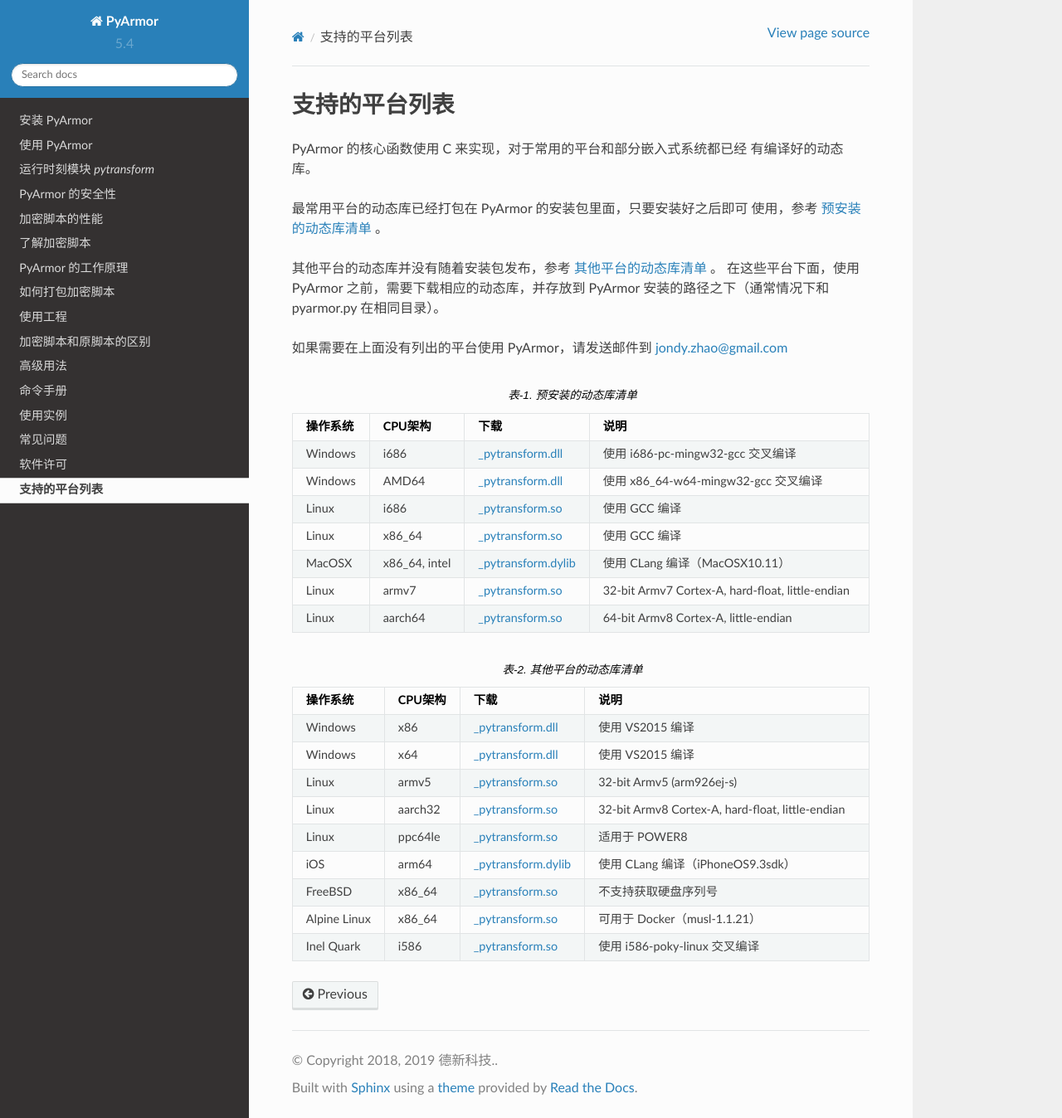
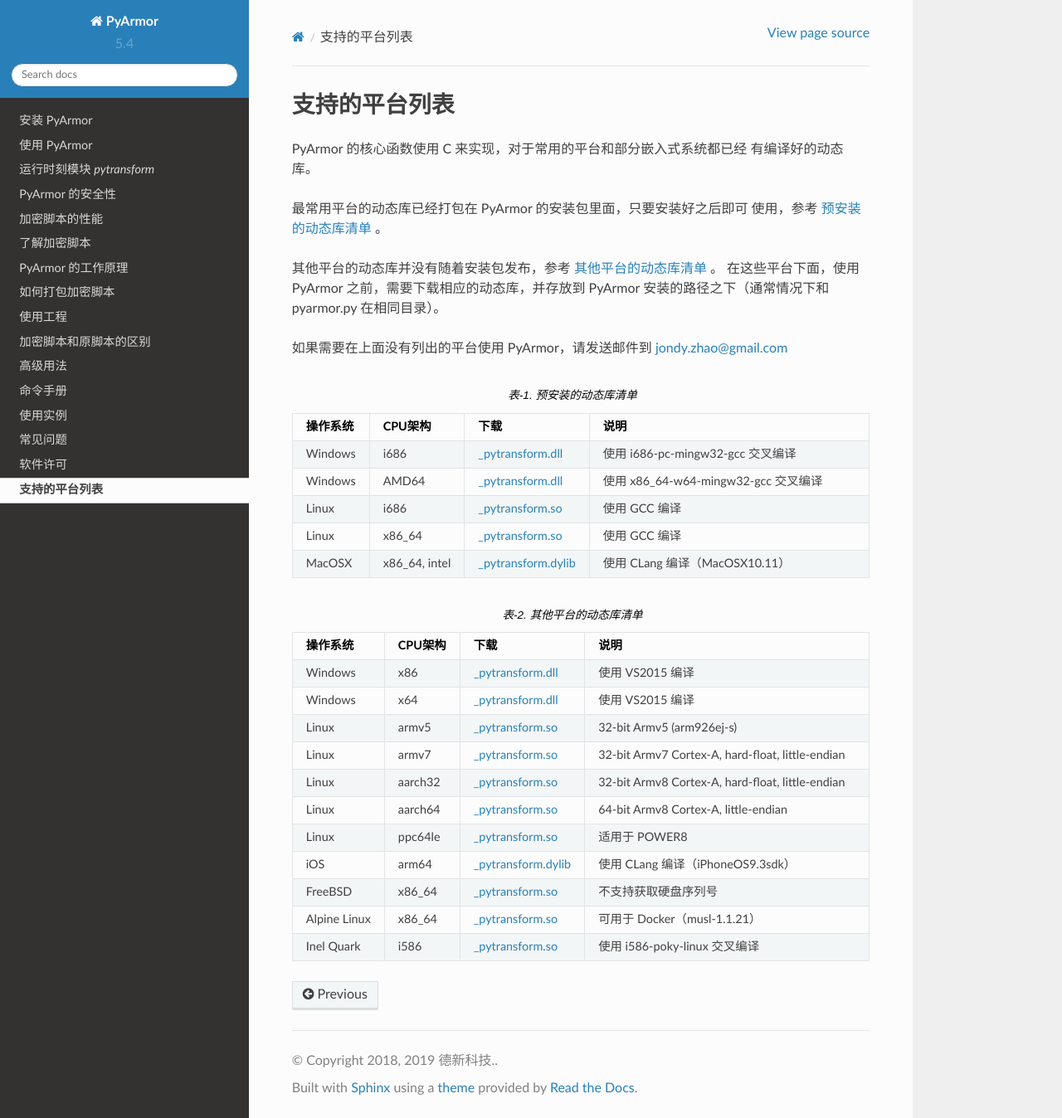
Before and after one commit to dashingsoft/pyarmor-docs-zh, a Sphinx documentation site: the page built from docs/platforms.rst, in a window 1280 px wide and 1348 px high. Shown: the whole window at 83% size. Built offline with Sphinx 7.4.7 and the Read the Docs theme 2.0.0, drawn with Linux system fonts in a browser that asks for light colours; part of the change alters nothing that is shown.

```diff
--- a/docs/platforms.rst
+++ b/docs/platforms.rst
@@ -44,14 +44,6 @@ PyArmor 安装的路径之下（通常情况下和 pyarmor.py 在相同目录）
      - x86_64, intel
      - `_pytransform.dylib <http://pyarmor.dashingsoft.com/downloads/platforms/macosx_x86_64/_pytransform.dylib>`_
      - 使用 CLang 编译（MacOSX10.11）
-   * - Linux
-     - armv7
-     - `_pytransform.so <http://pyarmor.dashingsoft.com/downloads/platforms/armv7/_pytransform.so>`_
-     - 32-bit Armv7 Cortex-A, hard-float, little-endian
-   * - Linux
-     - aarch64
-     - `_pytransform.so <http://pyarmor.dashingsoft.com/downloads/platforms/armv8.64-bit/_pytransform.so>`_
-     - 64-bit Armv8 Cortex-A, little-endian
 
 .. list-table:: 表-2. 其他平台的动态库清单
    :name: 其他平台的动态库清单
@@ -75,9 +67,17 @@ PyArmor 安装的路径之下（通常情况下和 pyarmor.py 在相同目录）
      - `_pytransform.so <http://pyarmor.dashingsoft.com/downloads/platforms/armv5/_pytransform.so>`_
      - 32-bit Armv5 (arm926ej-s)
    * - Linux
+     - armv7
+     - `_pytransform.so <http://pyarmor.dashingsoft.com/downloads/platforms/armv7/_pytransform.so>`_
+     - 32-bit Armv7 Cortex-A, hard-float, little-endian
+   * - Linux
      - aarch32
      - `_pytransform.so <http://pyarmor.dashingsoft.com/downloads/platforms/armv8.32-bit/_pytransform.so>`_
      - 32-bit Armv8 Cortex-A, hard-float, little-endian
+   * - Linux
+     - aarch64
+     - `_pytransform.so <http://pyarmor.dashingsoft.com/downloads/platforms/armv8.64-bit/_pytransform.so>`_
+     - 64-bit Armv8 Cortex-A, little-endian
    * - Linux
      - ppc64le
      - `_pytransform.so <http://pyarmor.dashingsoft.com/downloads/platforms/ppc64le/_pytransform.so>`_
```
